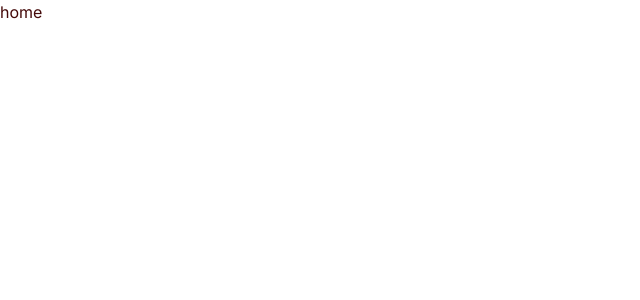
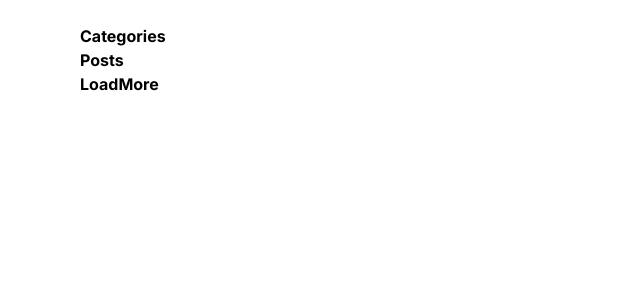
Before and after one commit to Krasimir-Hristov/Tale-Nest, a Next.js app: page / in a window 1280 px wide. Shown: the top 300 px of the page, without its empty margins (0-640 px from the left). Built offline with nearby package versions, Linux system fonts and the light colour scheme.

Commit message:
Refactor Home component to include section with categories, posts, and load more

```diff
--- a/app/page.tsx
+++ b/app/page.tsx
@@ -2,7 +2,13 @@
 import './globals.css'; // Импортирай стила в същата директория
 
 const Home = () => {
-  return <div className='text-red-950'>home</div>;
+  return (
+    <section className='flex-start flex-col paddings mb-16 font-bold '>
+      <h1>Categories</h1>
+      <h1>Posts</h1>
+      <h1>LoadMore</h1>
+    </section>
+  );
 };
 
 export default Home;
```
